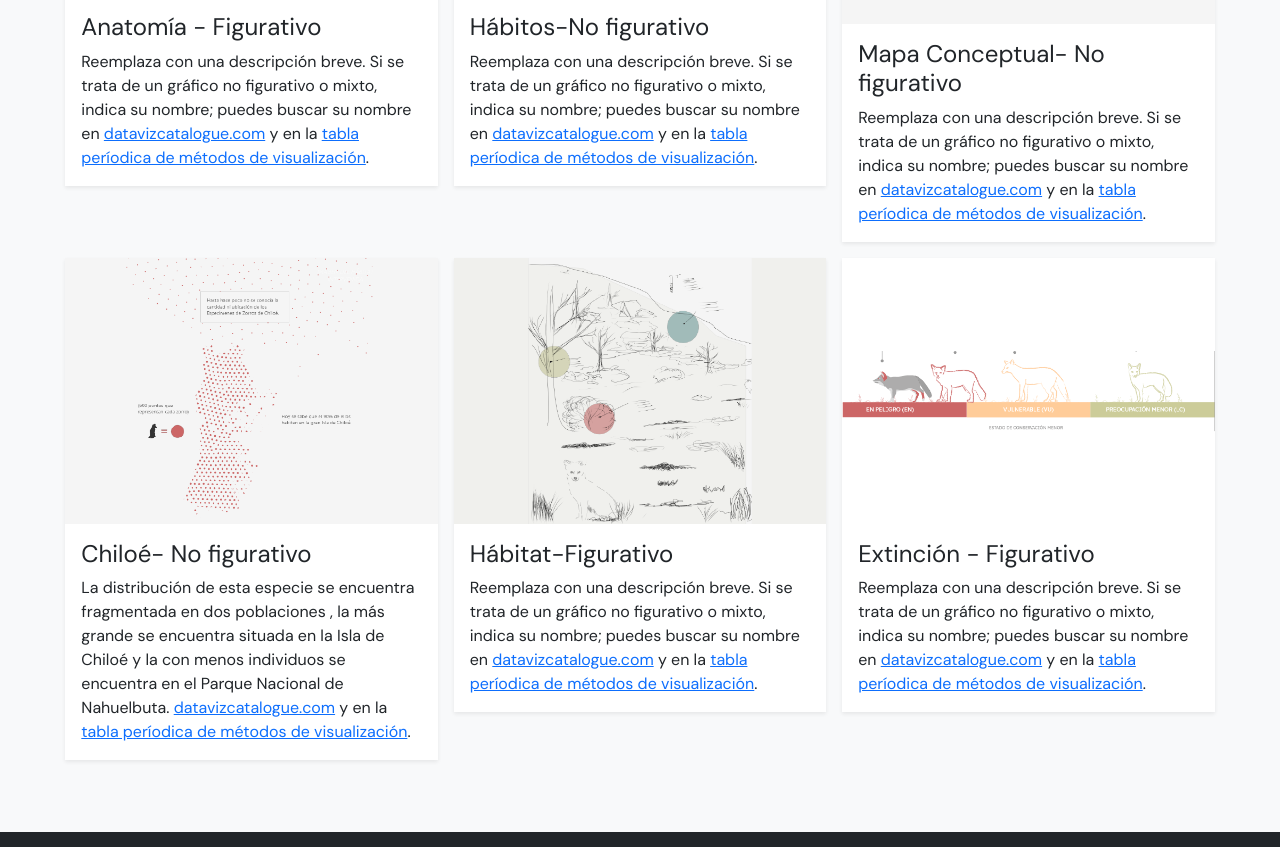
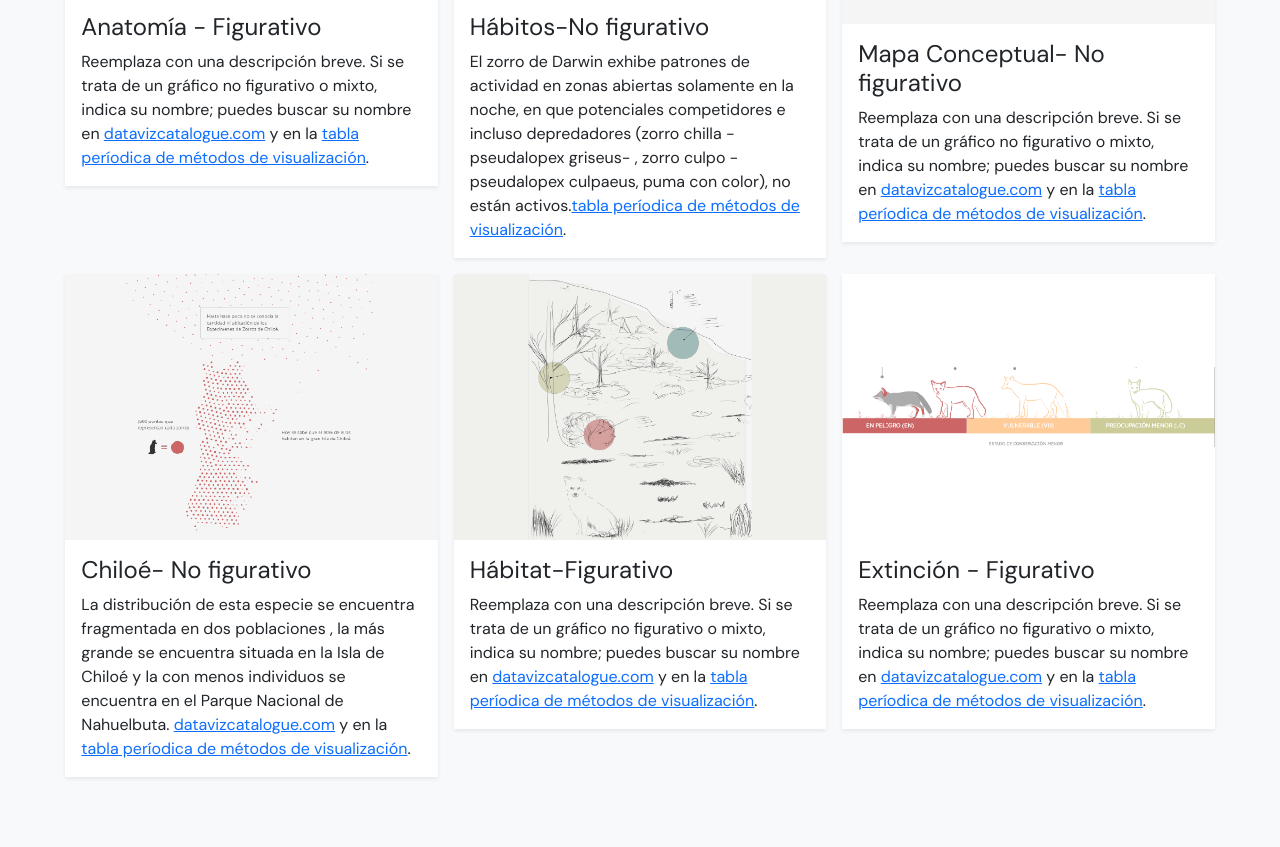
Before and after one commit to ZorroDeChiloe-InfoDigital/Clase14, a plain HTML site: page index.html in a window 1280 px wide. Shown: the part 7493-8340 px from the top of the page. Drawn offline with nearby package versions, Linux system fonts and the light colour scheme.

Commit message:
Add files via upload

```diff
--- a/index.html
+++ b/index.html
@@ -108,7 +108,7 @@
                                 <img src="img/habitos.png" class="card-img-top" alt="describir la imagen" />
                                 <div class="card-body">
                                     <h4 class="card-title">Hábitos-No figurativo</h4>
-                                    <p class="card-text">Reemplaza con una descripción breve. Si se trata de un gráfico no figurativo o mixto, indica su nombre; puedes buscar su nombre en <a href="https://datavizcatalogue.com/ES/">datavizcatalogue.com</a> y en la <a href="https://www.visual-literacy.org/periodic_table/periodic_table.html">tabla períodica de métodos de visualización</a>.</p>
+                                    <p class="card-text">El zorro de Darwin exhibe patrones de actividad en zonas abiertas solamente en la noche, en que potenciales competidores e incluso depredadores (zorro chilla - pseudalopex griseus- , zorro culpo - pseudalopex culpaeus, puma con color), no están activos.<a href="https://www.visual-literacy.org/periodic_table/periodic_table.html">tabla períodica de métodos de visualización</a>.</p>
                                 </div>
                             </div>
                         </div>
```
